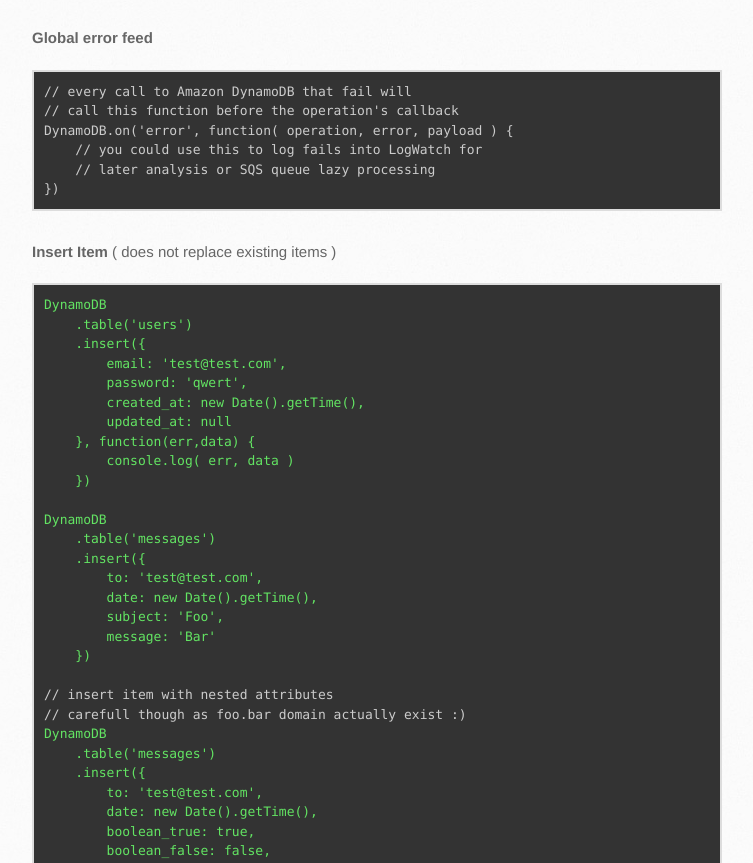
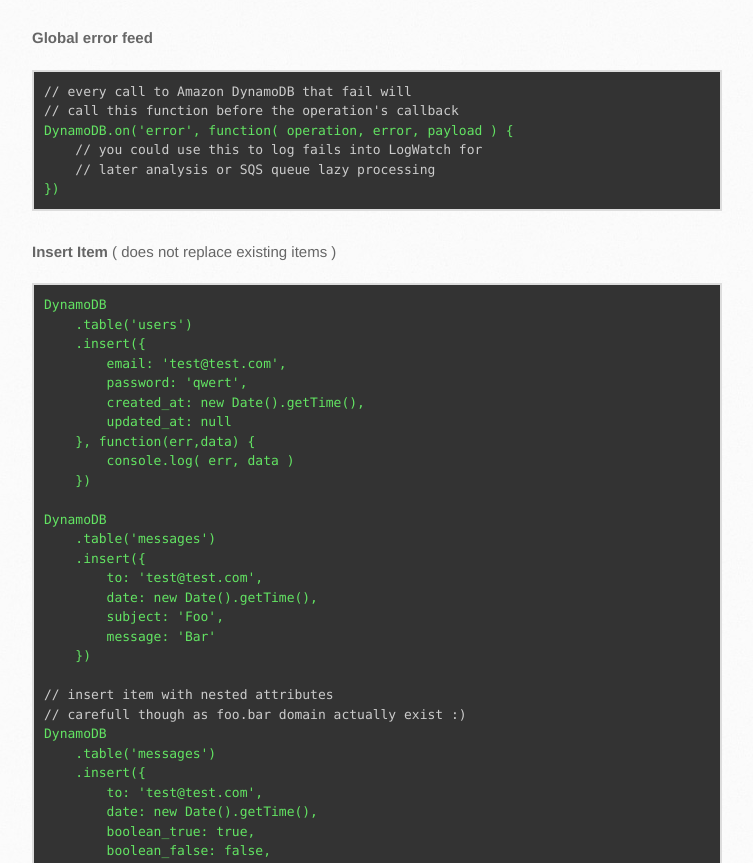
Before and after one commit to awspilot/dynamodb-oop, a plain HTML site: page index.html in a window 1280 px wide. Shown: the part 1812-2675 px from the top of the page, without its empty margins (138-891 px from the left). Drawn offline with Linux system fonts and the light colour scheme.

Commit message:
update doc

```diff
--- a/index.html
+++ b/index.html
@@ -121,8 +121,8 @@
 
 <p><strong>Global error feed</strong></p>
 <pre class="command-line code">
-<span class="comment">// every call to Amazon DynamoDB that fail will
-<span class="comment">// call this function before the operation's callback
+<span class="comment">// every call to Amazon DynamoDB that fail will</span>
+<span class="comment">// call this function before the operation's callback</span>
 DynamoDB.on('error', function( operation, error, payload ) {
     <span class="comment">// you could use this to log fails into LogWatch for </span>
     <span class="comment">// later analysis or SQS queue lazy processing</span>
```
